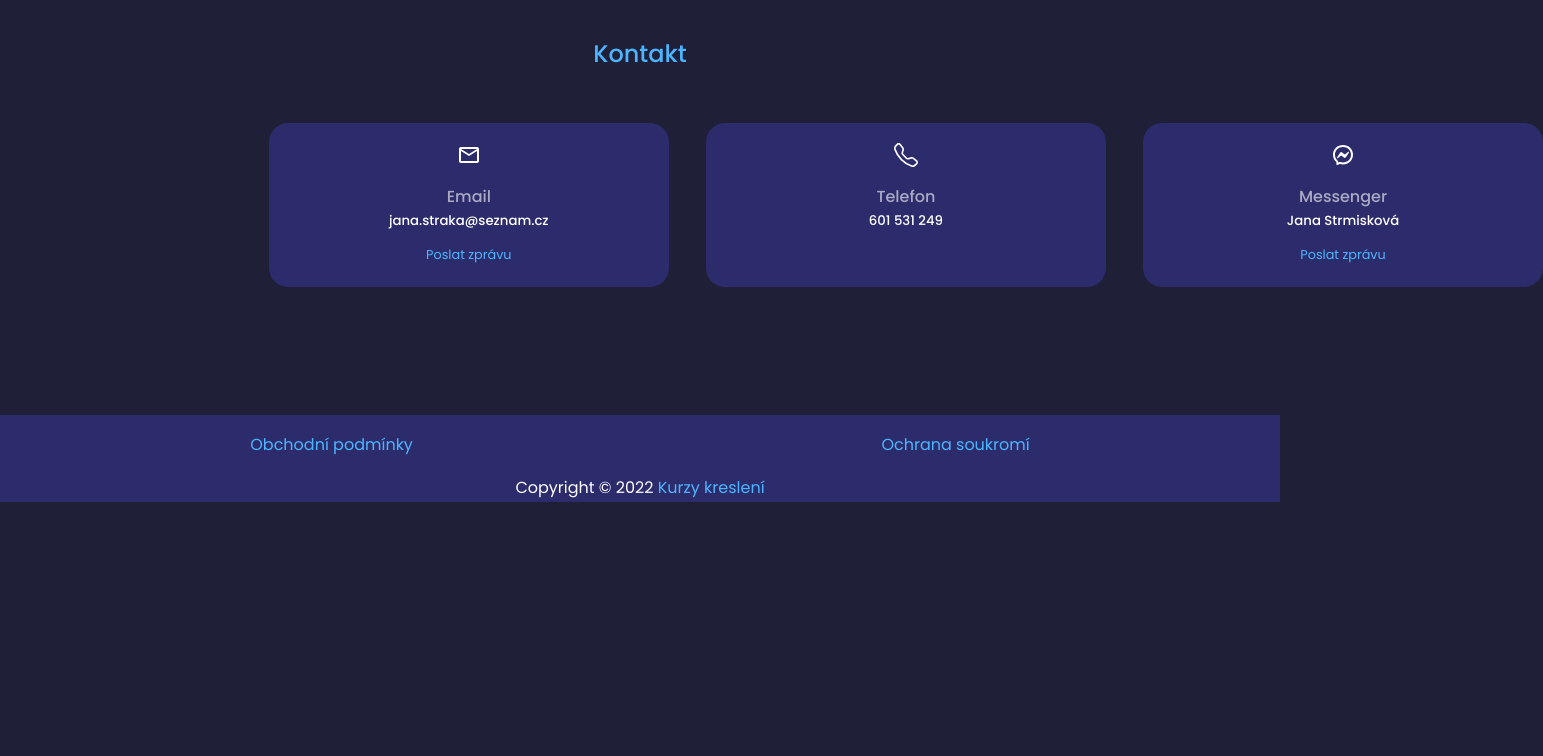
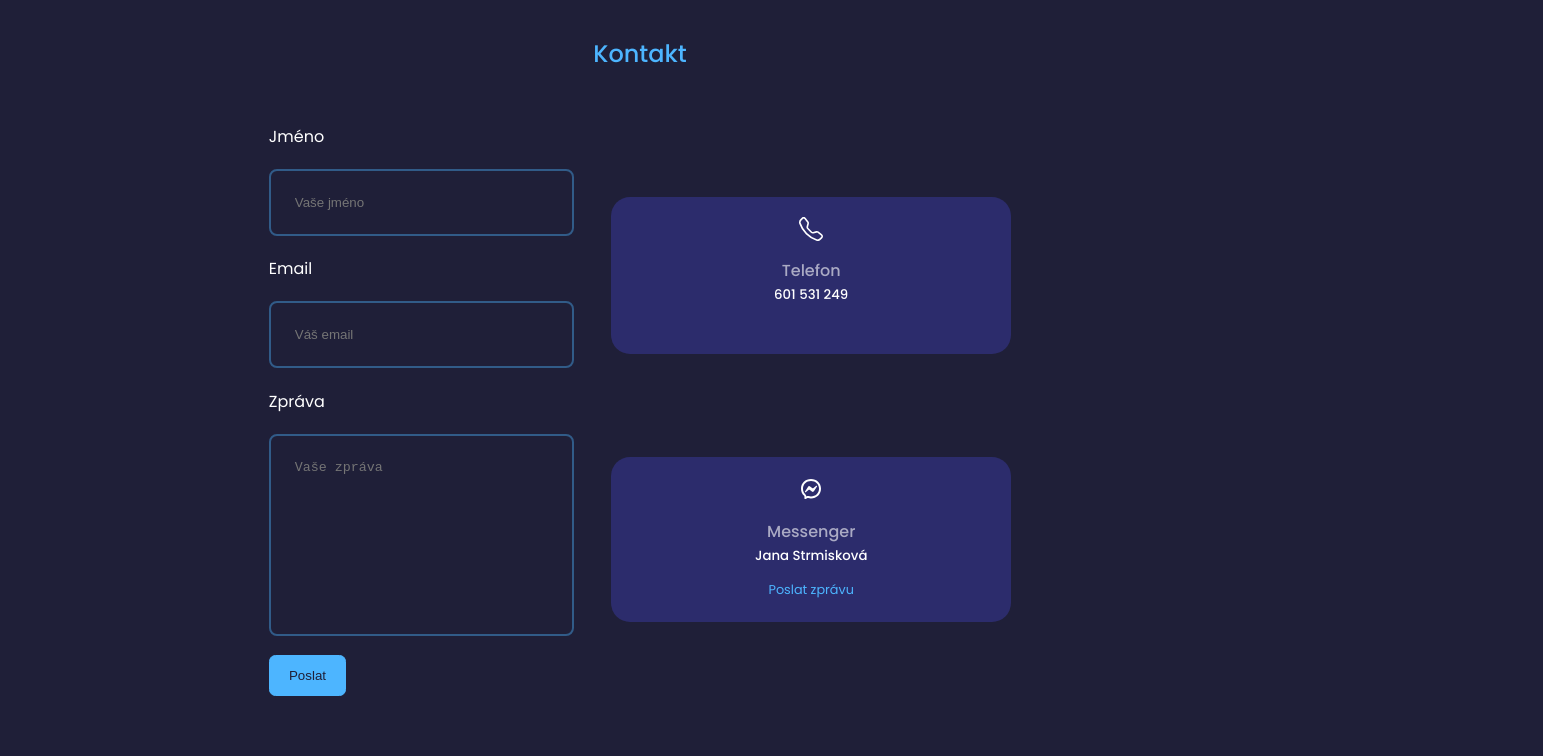
Before and after one commit to DelFaa365/kurzy_kresleni, a React (Create React App) app: page / in a window 1280 px wide. Shown: the part 2660-3416 px from the top of the page, 1543 px wide, since content can reach past the window. Before the commit the page ends 3162 px from the top, so only its background shows below. Built offline with nearby package versions, Linux system fonts and the light colour scheme.

Commit message:
upravení kontaktu

```diff
--- a/src/components/Contact/Contact.jsx
+++ b/src/components/Contact/Contact.jsx
@@ -9,17 +9,21 @@ const contact = () => {
     <section id="contact">
       <h2>Kontakt</h2>
       <div className="container contact__container">
+      <form action="">
+            <label htmlFor="name">Jméno</label>
+            <input type="text" name='name' placeholder='Vaše jméno' />
+            <label htmlFor="email">Email</label>
+            <input type="text" name='email' placeholder='Váš email' />
+            <label htmlFor="message">Zpráva</label>
+            <textarea name="message" id="" cols="30" rows="10" placeholder='Vaše zpráva'></textarea>
+            <button className='btn btn-primary' >Poslat</button>
+          </form>
         <div className="contact__options">
-          <article className="contact_option">
-            <MdOutlineEmail className='contact_option-icon'/>
-            <h4>Email</h4>
-            <h5>jana.straka@seznam.cz</h5>
-            <a href="mailto:jana.straka@seznam.cz">Poslat zprávu</a>
-          </article>
           <article className="contact_option">
             <BsTelephone className='contact_option-icon'/>
             <h4>Telefon</h4>
             <h5>601 531 249 </h5>
+            <a href=""></a>
           </article>
           <article className="contact_option">
             <RiMessengerLine className='contact_option-icon'/>
--- a/src/components/Contact/contact.css
+++ b/src/components/Contact/contact.css
@@ -1,10 +1,12 @@
 .container.contact__container {
     width: 58%;
+    display: flex;
+    gap: 5%;
 }
 
 .contact__options {
     display: flex;
-    flex-direction: row;
+    flex-direction: column;
     gap: 5%;
     justify-content: space-evenly;
 
@@ -41,6 +43,7 @@
 }
 
 form {
+    width: 100%;
     display: flex;
     flex-direction: column;
     gap: 1.2rem;
```
Also changed, not shown: 1 other file (tests, documents, lock files or other folders).
